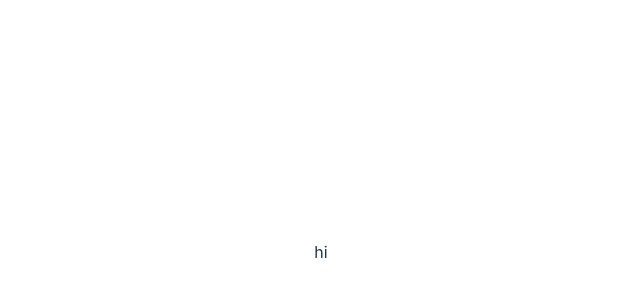
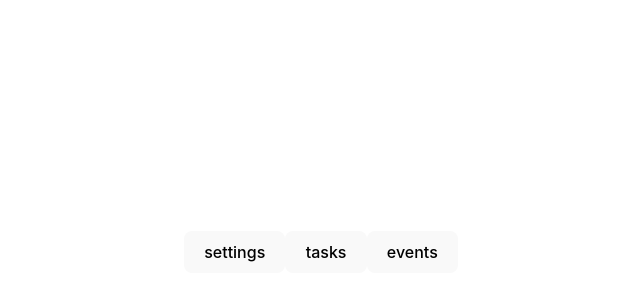
Before and after one commit to Oasis-NEU/sp25-group-19, a React (Vite) app: page / in a window 1280 px wide. Shown: the part 148-448 px from the top of the page, without its empty margins (319-959 px from the left). Built offline with nearby package versions, Linux system fonts and the light colour scheme.

Commit message:
3 buttons !

```diff
--- a/src/components/home/index.tsx
+++ b/src/components/home/index.tsx
@@ -3,7 +3,9 @@ import React from 'react';
 const Home = () => {
     return (
         <div>
-            <p> hi </p>
+            <button> settings </button>
+            <button> tasks </button>
+            <button> events </button>
         </div>
     )
 }
```
